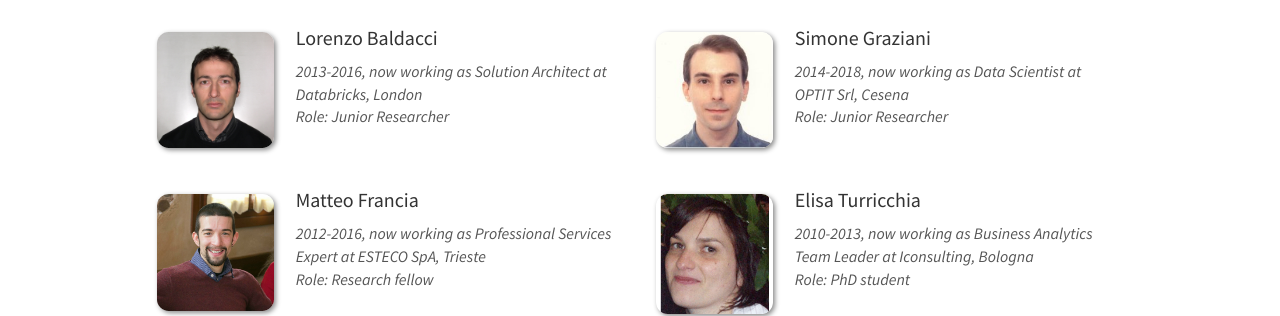
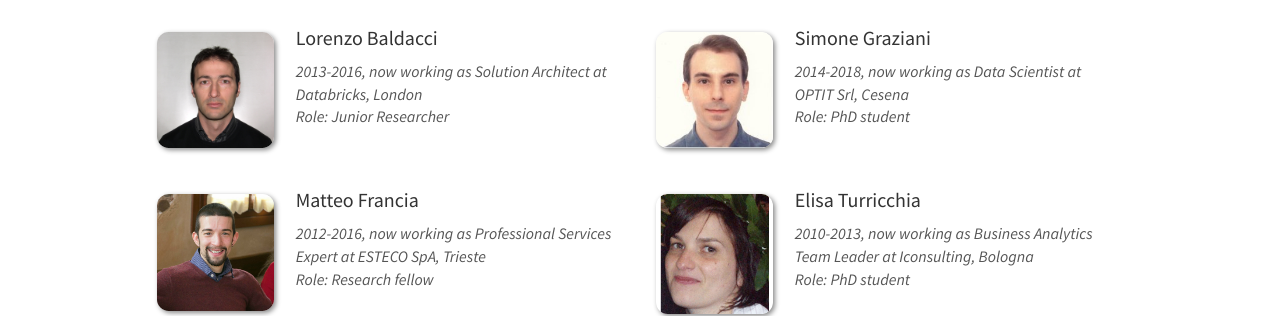
Before and after one commit to big-unibo/big-unibo.github.io, a Jekyll site: the page built from _pages/team.md, in a window 1280 px wide and 900 px high, scrolled down 1429 px. Shown: the part 154-470 px from the top of the window. Built offline with Jekyll 4.4.1, drawn with Linux system fonts in a browser that asks for light colours; nearby versions of some CDN libraries.

Commit message:
Update alumni_members.yml

```diff
--- a/_data/alumni_members.yml
+++ b/_data/alumni_members.yml
@@ -6,7 +6,7 @@
 - name: Simone Graziani
   photo: GrazianiS.jpg
   duration: 2014-2018, now working as Data Scientist at OPTIT Srl, Cesena
-  info: Junior Researcher
+  info: PhD student
 
 - name: Matteo Francia
   photo: FranciaM_1.jpg
```
